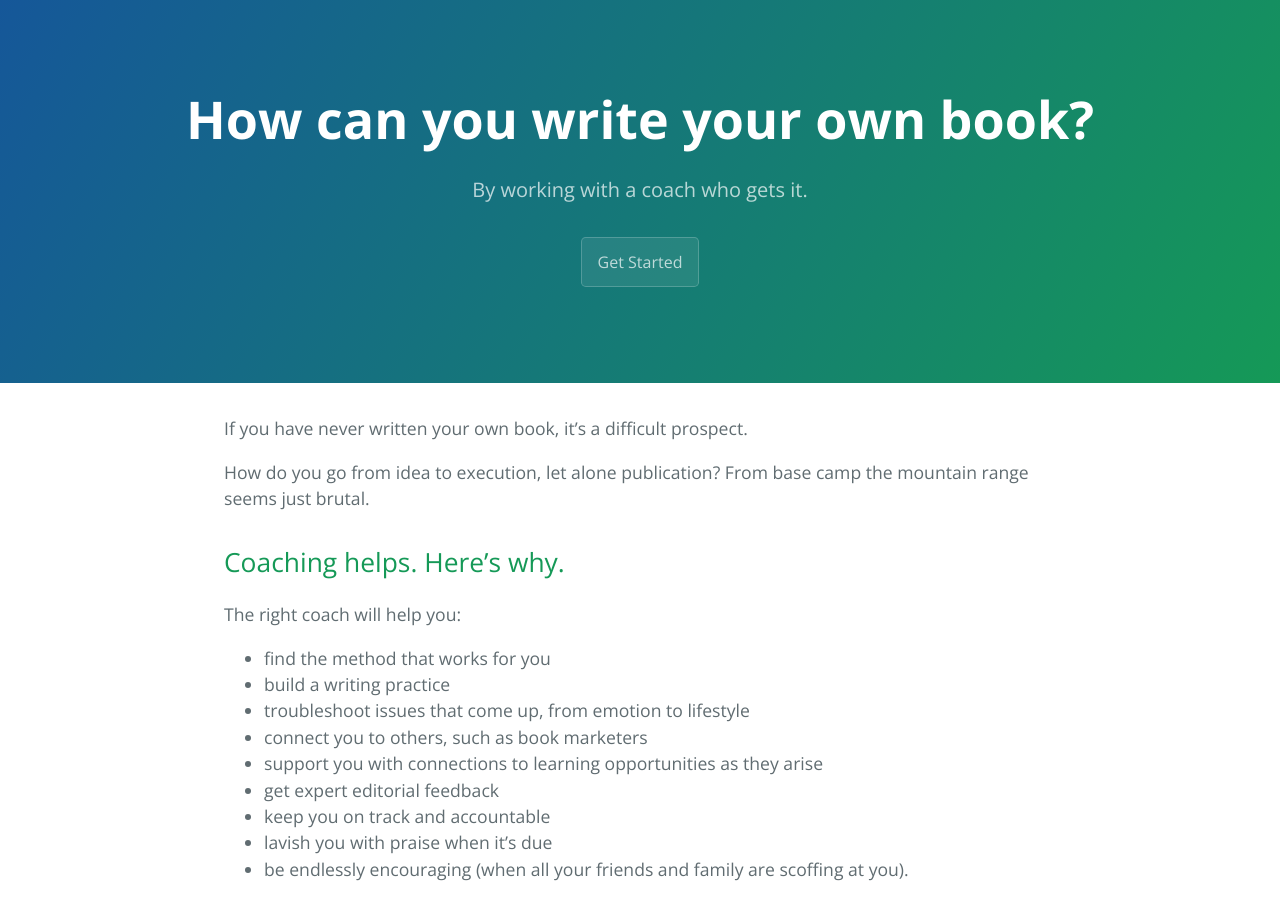
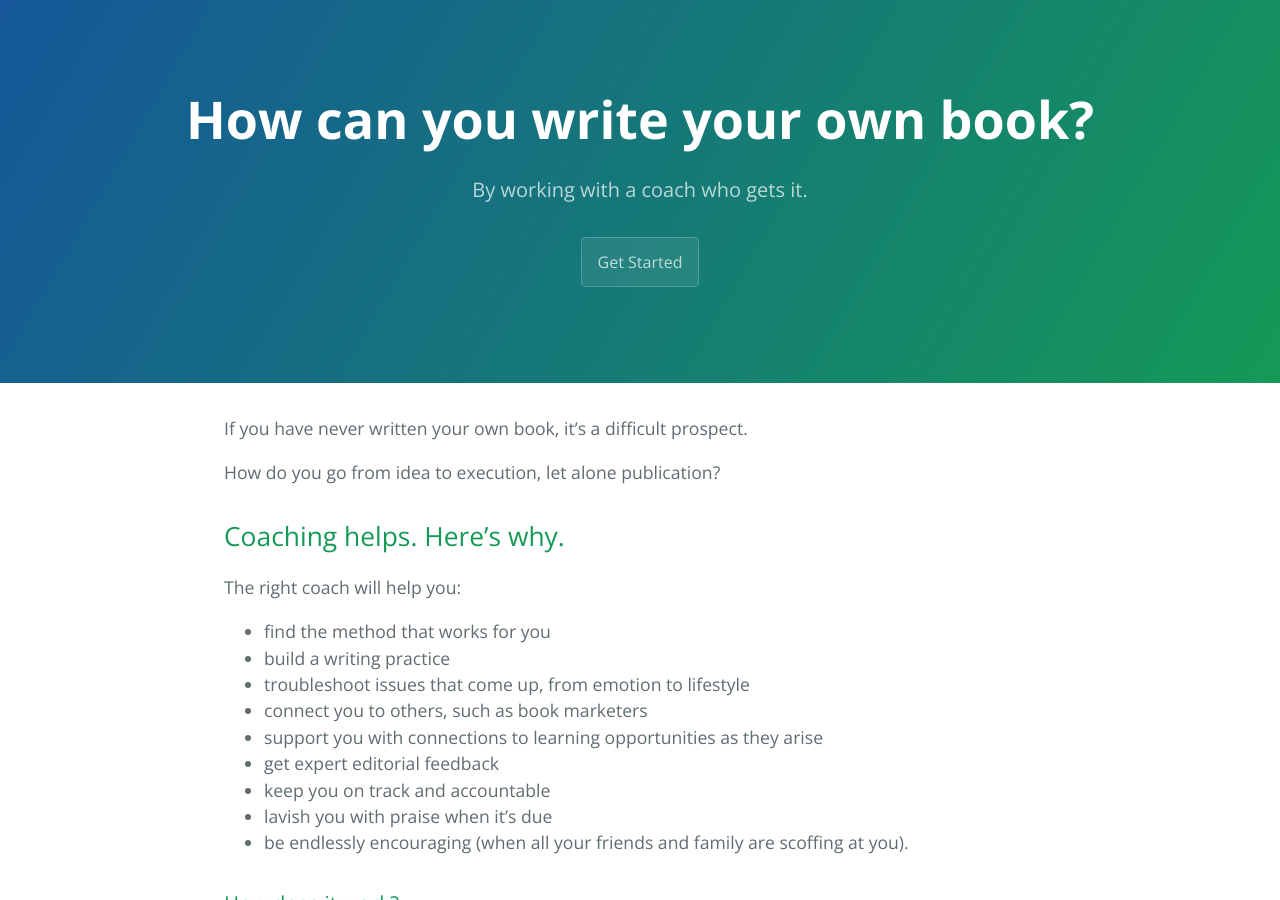
Before and after one commit to brutalpixie/BookCoach, a Jekyll site: the page built from index.md, in a window 1280 px wide and 900 px high. Built offline with Jekyll 4.4.1, drawn with Linux system fonts in a browser that asks for light colours; our own code applies the rules of GitHub Pages for plain Markdown files.

Commit message:
Update index.md

```diff
--- a/index.md
+++ b/index.md
@@ -4,7 +4,7 @@ permalink: index.html
 ---
 If you have never written your own book, it's a difficult prospect.
 
-How do you go from idea to execution, let alone publication? From base camp the mountain range seems just brutal.
+How do you go from idea to execution, let alone publication?
 
 ## Coaching helps. Here's why.
 The right coach will help you:
```
